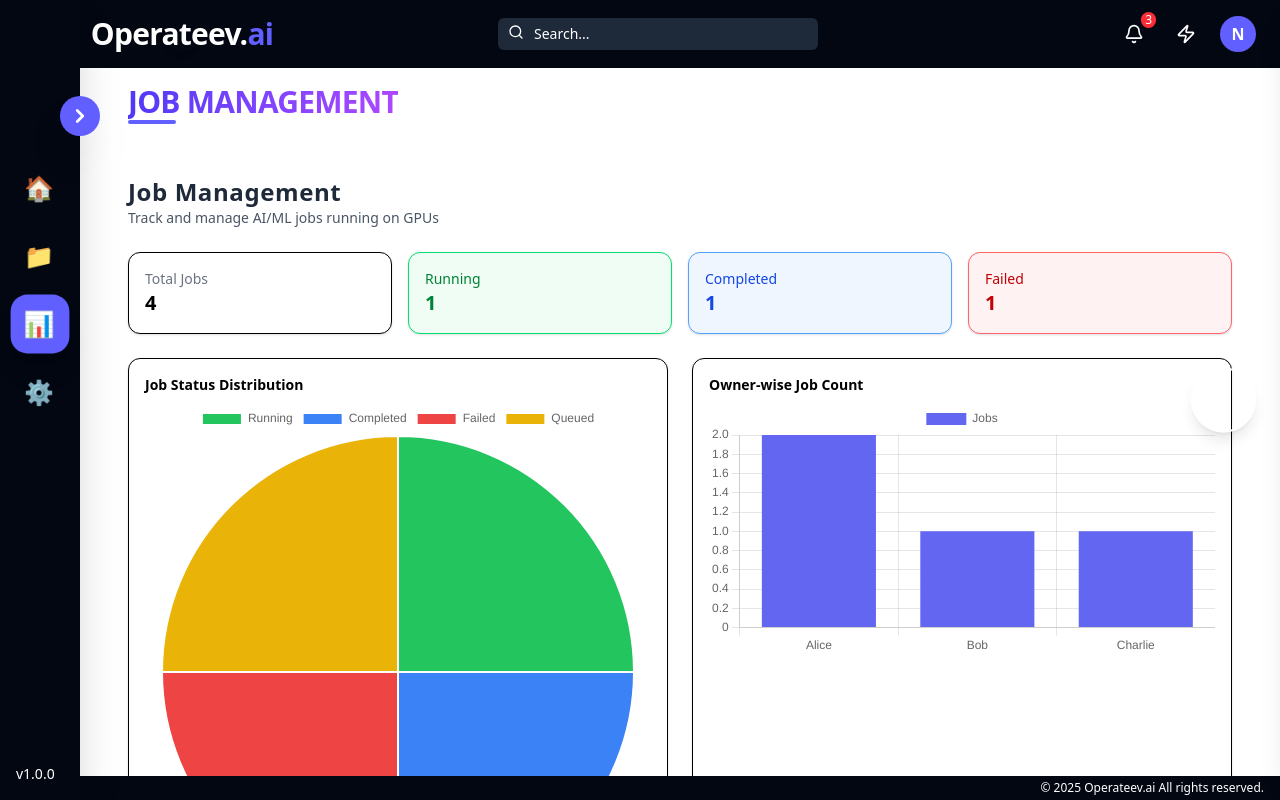
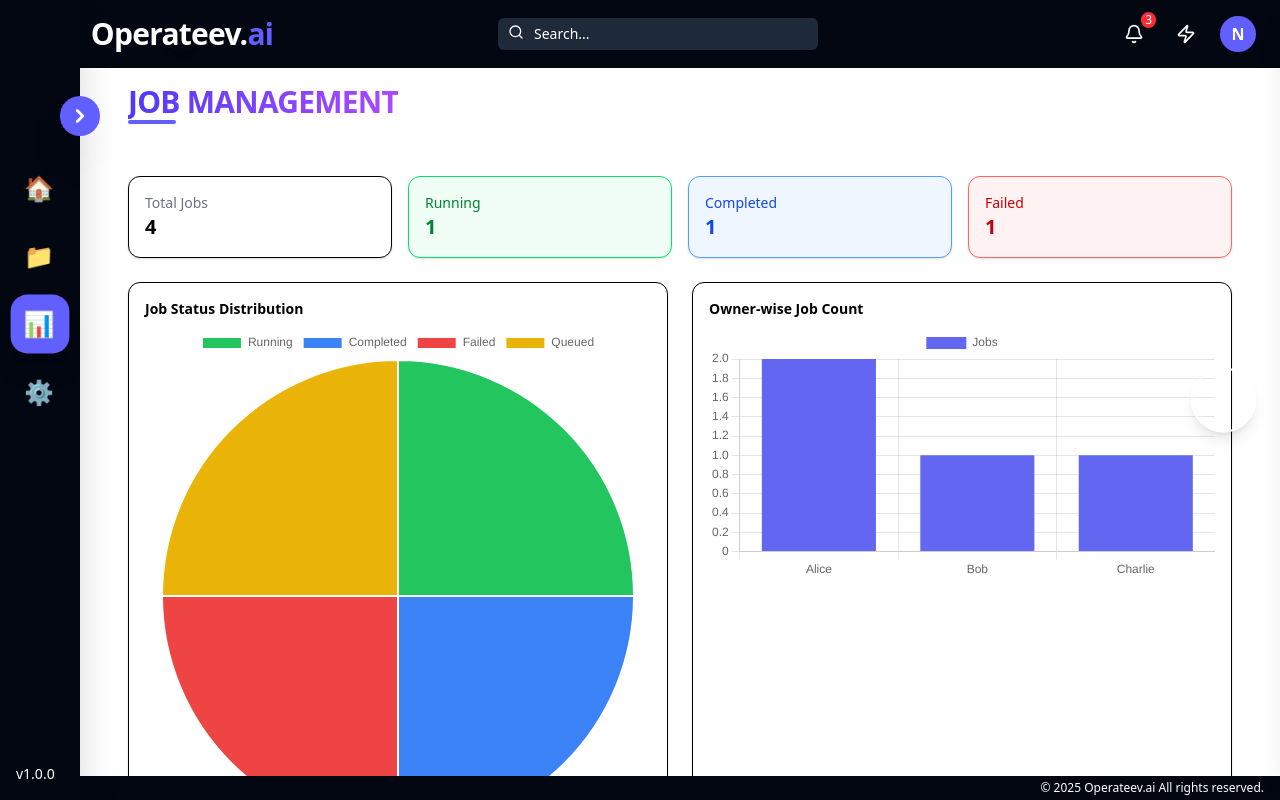
Before and after one commit to argadenil/operateev-ai, a Next.js app: page /job-management in a window 1280 px wide. Built offline with nearby package versions, Linux system fonts and the light colour scheme; grey boxes are pictures that could not be loaded.

Commit message:
removed commented code

```diff
--- a/app/dashboard/page.tsx
+++ b/app/dashboard/page.tsx
@@ -153,7 +153,6 @@ export default function Dashboard() {
         <h1 className="text-2xl font-bold text-gray-800 tracking-wide">
           Customer Dashboard: <span className="text-indigo-600">ACME Corp</span>
         </h1>
-        <p className="text-gray-600 text-sm">GPU allocations and usage for this customer</p>
       </div>
 
       {/* Search */}
--- a/app/gpu-resources/page.tsx
+++ b/app/gpu-resources/page.tsx
@@ -92,10 +92,6 @@ export default function GPUResourcesPage() {
   return (
     <div className="p-8 h-[85vh] flex flex-col">
       {/* Header */}
-      <div className="mb-6 ml-2">
-        <h1 className="text-2xl font-bold text-gray-800 tracking-wide">GPU Resources</h1>
-        <p className="text-gray-600 text-sm">Manage and monitor GPU availability & allocation</p>
-      </div>
 
       {/* Search */}
       <div className="mb-4 flex items-center gap-4">
--- a/app/job-management/page.tsx
+++ b/app/job-management/page.tsx
@@ -165,10 +165,6 @@ export default function JobManagementPage() {
   return (
     <div className="p-8 h-[85vh] flex flex-col gap-6">
       {/* Header */}
-      <div>
-        <h1 className="text-2xl font-bold text-gray-800 tracking-wide">Job Management</h1>
-        <p className="text-gray-600 text-sm">Track and manage AI/ML jobs running on GPUs</p>
-      </div>
 
       {/* KPI Cards */}
       <div className="grid grid-cols-4 gap-4">
```
